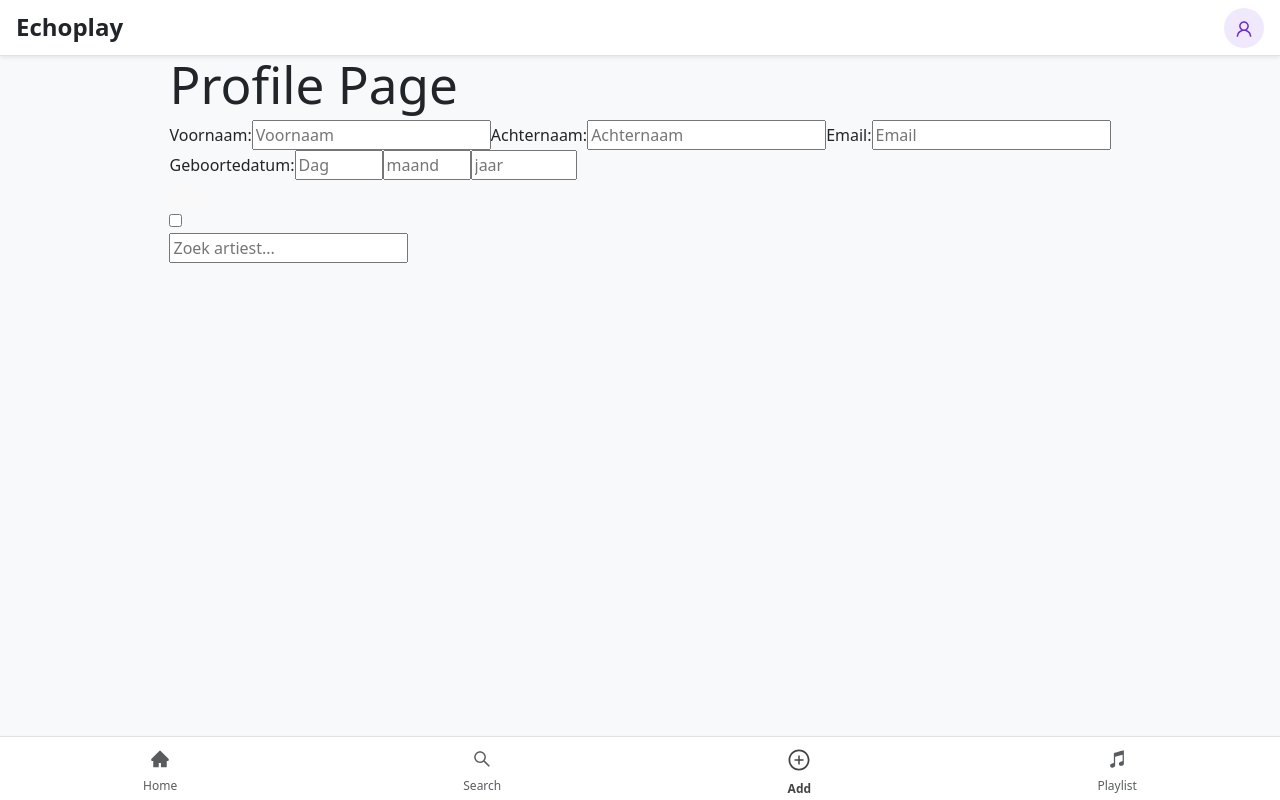
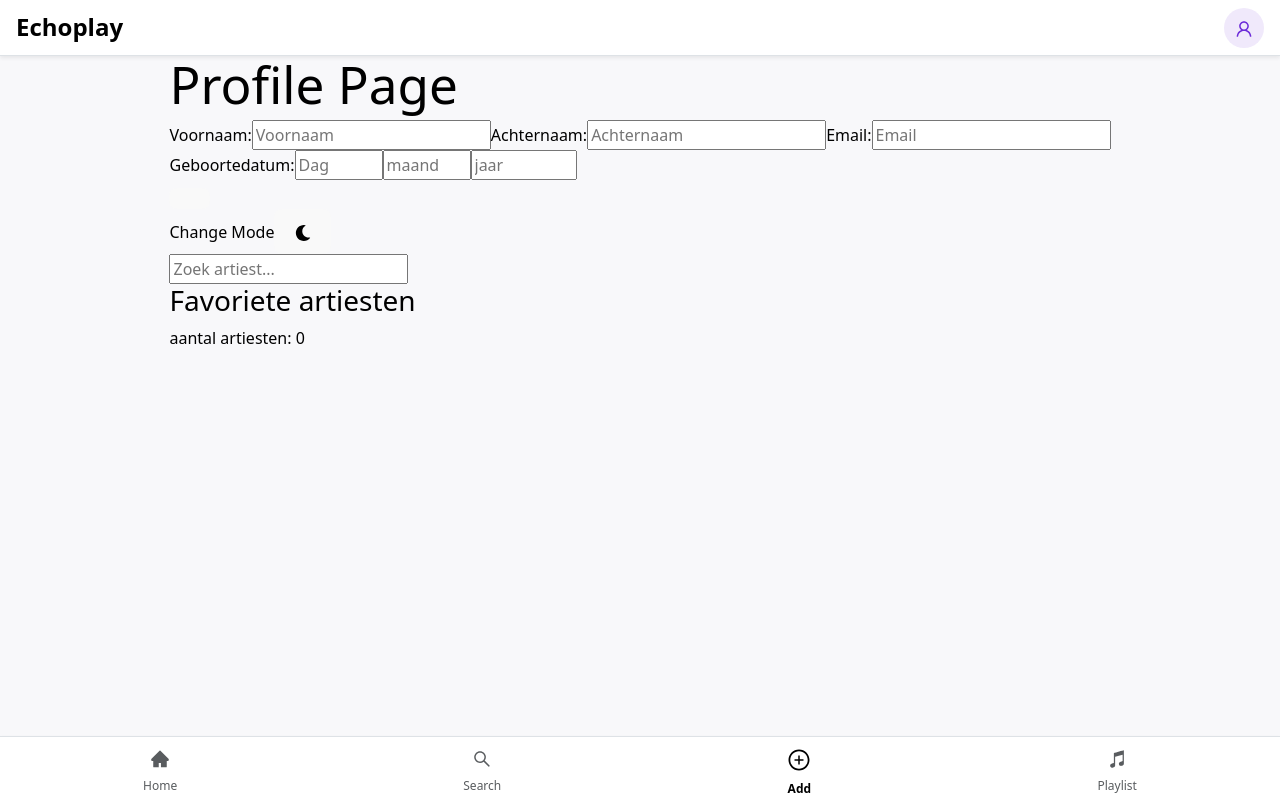
Before and after one commit to lucieokd/SA-ProjectLucieDanick-2526, a React (Vite) app in the folder echoplay/: page /profile in a window 1280 px wide. Built offline with nearby package versions, Linux system fonts and the light colour scheme.

Commit message:
DarkMode

```diff
--- a/echoplay/package.json
+++ b/echoplay/package.json
@@ -11,6 +11,7 @@
   "dependencies": {
     "@audius/sdk": "^11.1.0",
     "@emailjs/browser": "^4.4.1",
+    "@tailwindcss/vite": "^4.1.17",
     "bootstrap": "^5.3.8",
     "buffer": "^6.0.3",
     "crypto-browserify": "^3.12.1",
@@ -21,6 +22,7 @@
     "react-icons": "^5.5.0",
     "react-router-dom": "^7.9.4",
     "stream-browserify": "^3.0.0",
+    "tailwindcss": "^4.1.17",
     "web3": "^4.16.0"
   },
   "devDependencies": {
@@ -29,6 +31,7 @@
     "@types/react-dom": "^18.3.7",
     "@types/web3": "^1.0.20",
     "@vitejs/plugin-react": "^4.7.0",
+    "sass": "^1.94.0",
     "typescript": "^5.9.3",
     "vite": "^6.3.6",
     "vite-plugin-node-polyfills": "^0.24.0",
--- a/echoplay/src/App.tsx
+++ b/echoplay/src/App.tsx
@@ -1,4 +1,5 @@
 import { BrowserRouter as Router, Routes, Route } from "react-router-dom";
+import { useState, useEffect } from "react";
 import Login from "./pages/Login";
 import Home from "./pages/Home";
 import Library from "./pages/Library";
@@ -9,9 +10,28 @@ import RequestCode from "./pages/RequestCode";
 import VerifyCode from "./pages/VerifyCode";
 import Profile from "./pages/Profile";
 import UploadSongPage from "./pages/UploadSongPage";
+import { ThemeContext } from './components/Profile/theme-context';
 
 function App() {
+  const [theme, setTheme] = useState<string>(() => {
+    // Laad theme preference uit localStorage bij initialisatie
+    const savedTheme = localStorage.getItem('theme');
+    console.log("Gelezen theme uit localStorage:", savedTheme);
+    const initialTheme = savedTheme || 'light';
+    // Voeg class direct toe bij initialisatie
+    document.documentElement.className = `theme-${initialTheme}`;
+    return initialTheme;
+  });
+
+  // Update document.documentElement class wanneer theme verandert
+  useEffect(() => {
+    document.documentElement.className = `theme-${theme}`;
+    // Sla theme preference op in localStorage
+    localStorage.setItem('theme', theme);
+  }, [theme]);
+
   return (
+    <ThemeContext.Provider value={{ theme, setTheme }}>
       <Router>
         <Routes>
           {/* Login-pagina zonder layout */}
@@ -30,6 +50,7 @@ function App() {
           </Route>
         </Routes>
       </Router>
+    </ThemeContext.Provider>
   );
 }
 
--- a/echoplay/src/components/HeaderBar.tsx
+++ b/echoplay/src/components/HeaderBar.tsx
@@ -28,8 +28,14 @@ const HeaderBar = () => {
   }
 
   return (
-  <nav className="fixed-top d-flex justify-content-between align-items-center border-bottom shadow-sm px-3 py-2 bg-white" style={{ zIndex: 1002, height: '56px' }}>
-    <h1 className="h4 fw-bold mb-0 text-dark">{getPageTitle()}</h1>
+  <nav className="fixed-top d-flex justify-content-between align-items-center border-bottom shadow-sm px-3 py-2" style={{
+    zIndex: 1002,
+    height: '56px',
+    backgroundColor: 'var(--color-header-footer)',
+    color: 'var(--color-text)',
+    transition: 'background-color 0.3s ease, color 0.3s ease'
+  }}>
+    <h1 className="h4 fw-bold mb-0" style={{ color: 'var(--color-text)' }}>{getPageTitle()}</h1>
     <form onSubmit={handleProfileNaviagtion}>
        <button
       className="btn btn-link p-2 text-decoration-none rounded-circle"
--- a/echoplay/src/components/Navbar.tsx
+++ b/echoplay/src/components/Navbar.tsx
@@ -24,8 +24,14 @@ const Navbar: React.FC<NavbarProps> = ({ onAddClick }) => {
 
   return (
     <nav
-      className="fixed-bottom d-flex justify-content-around align-items-center bg-white border-top shadow-sm"
-      style={{ height: "64px", zIndex: 1000 }}
+      className="fixed-bottom d-flex justify-content-around align-items-center border-top shadow-sm"
+      style={{
+        height: "64px",
+        zIndex: 1000,
+        backgroundColor: 'var(--color-header-footer)',
+        color: 'var(--color-text)',
+        transition: 'background-color 0.3s ease, color 0.3s ease'
+      }}
     >
       {items.map((it) => {
         const active = location.pathname === it.to;
@@ -38,7 +44,7 @@ const Navbar: React.FC<NavbarProps> = ({ onAddClick }) => {
               className="add-button d-flex flex-column align-items-center justify-content-center text-decoration-none"
               style={{
                 cursor: "pointer",
-                color: "#444",
+                color: "var(--color-text)",
                 gap: "4px",
                 fontSize: "12px",
                 fontWeight: 600,
@@ -62,7 +68,7 @@ const Navbar: React.FC<NavbarProps> = ({ onAddClick }) => {
               gap: "4px",
               fontSize: "12px",
               fontWeight: active ? "600" : "400",
-              color: active ? "#6c2bd9" : undefined,
+              color: active ? "#6c2bd9" : "var(--color-text-muted)",
             }}
           >
             <span style={{ fontSize: "20px" }}>{it.icon}</span>
--- a/echoplay/src/components/Profile/UserInfo.tsx
+++ b/echoplay/src/components/Profile/UserInfo.tsx
@@ -1,6 +1,8 @@
-import React, { useState, useEffect, useRef } from 'react';
+import React, { useState, useEffect, useRef, useContext } from 'react';
+import { FaMoon, FaSun } from "react-icons/fa";
 import { getToken, getArtistInfo } from "../../API/SpotifyCred";
 import { IoSearchCircle } from 'react-icons/io5';
+import { ThemeContext } from './theme-context';
 
 interface Artist {
   id: string;
@@ -19,11 +21,7 @@ const userinfo = () => {
     const [favourite_artists, setFavourite_artists] = useState<Artist[]>([]);
     const [isSearching, setIsSearching] = useState(false);
     const debounceTimer = useRef<NodeJS.Timeout | null>(null);
-
-    const handleCredentialsChange = (e) => {
-        e.preventDefault();
-        //
-    };
+    const { theme, setTheme } = useContext(ThemeContext);
 
     const handleSearchChange = (e: React.ChangeEvent<HTMLInputElement>) => {
         const value = e.target.value;
@@ -79,10 +77,17 @@ const userinfo = () => {
         console.log("Artiest verwijderd uit favorieten:", artistId);
     }
 
-    const handleChangeMode = (e) => {
+    const handleChangeMode = (e: React.MouseEvent<HTMLButtonElement>) => {
+        e.preventDefault();
+        const newTheme = theme === 'light' ? 'dark' : 'light';
+        setTheme(newTheme);
+        console.log(`${newTheme === 'dark' ? 'Dark' : 'Light'} mode ingeschakeld`);
+    }
+
+    const handleCredentialsChange = (e) => {
         e.preventDefault();
         //
-    }
+    };
 
     // Cleanup timer bij unmount
     useEffect(() => {
@@ -110,9 +115,12 @@ const userinfo = () => {
                 </div>
                 <button type="submit" value="Verander credentials" />
             </form>
-            <form onChange={handleChangeMode}>
-                <input type="checkbox" value="Dark Mode" />
-            </form>
+            <div>
+                <label htmlFor="">Change Mode</label>
+                <button type="button" onClick={handleChangeMode}>
+                    {theme === 'dark' ? <FaSun /> : <FaMoon />}
+                </button>
+            </div>
             <div>
                 <div>
                     <input type="search" placeholder='Zoek artiest...'
@@ -140,7 +148,7 @@ const userinfo = () => {
                     </div>
                 )}
             </div>
-             {favourite_artists.length > 0 && (
+            <div>
                 <div className="favourite-artists">
                     <h3>Favoriete artiesten</h3>
                     <p>aantal artiesten: {favourite_artists.length}</p>
@@ -153,7 +161,7 @@ const userinfo = () => {
                         ))}
                     </ul>
                 </div>
-                )}
+            </div>
 
         </div>
     );
--- /dev/null
+++ b/echoplay/src/components/Profile/theme-context.ts
@@ -0,0 +1,12 @@
+// theme-context.ts
+import { createContext } from 'react';
+
+interface ThemeContextType {
+  theme: string;
+  setTheme: (theme: string) => void;
+}
+
+export const ThemeContext = createContext<ThemeContextType>({
+  theme: 'light',
+  setTheme: () => {},
+});
--- a/echoplay/src/index.css
+++ b/echoplay/src/index.css
@@ -12,6 +12,20 @@
   -webkit-font-smoothing: antialiased;
   -moz-osx-font-smoothing: grayscale;
   -webkit-text-size-adjust: 100%;
+
+  /* Theme variabelen - Light mode (default) */
+  --color-header-footer: #fff;
+  --color-text: #000;
+  --color-background: #f8f8fa;
+  --color-text-muted: #6c757d;
+}
+
+/* Dark mode theme variabelen */
+.theme-dark {
+  --color-header-footer: #36394c;
+  --color-text: #eff2f7;
+  --color-background: #222736;
+  --color-text-muted: #adb5bd;
 }
 
 a {
@@ -30,10 +44,12 @@ html, body, #root {
 }
 
 body {
-  background-color: #f8f9fa; /* Bootstrap's bg-light */
+  background-color: var(--color-background);
+  color: var(--color-text);
   display: flex;
   justify-content: center;
   align-items: center;
+  transition: background-color 0.3s ease, color 0.3s ease;
 }
 
 
--- a/echoplay/src/layouts/MainLayout.tsx
+++ b/echoplay/src/layouts/MainLayout.tsx
@@ -9,7 +9,11 @@ const MainLayout: React.FC = () => {
   const [showAddPopup, setShowAddPopup] = useState(false);
 
   return (
-    <div className="d-flex flex-column min-vh-100 position-relative">
+    <div className="d-flex flex-column min-vh-100 position-relative" style={{
+      backgroundColor: 'var(--color-background)',
+      color: 'var(--color-text)',
+      transition: 'background-color 0.3s ease, color 0.3s ease'
+    }}>
       <HeaderBar/>
 
       <div className="flex-grow-1" style={{ paddingTop: '56px' }}>
--- a/echoplay/vite.config.ts
+++ b/echoplay/vite.config.ts
@@ -1,6 +1,7 @@
 import { defineConfig } from "vite";
 import react from "@vitejs/plugin-react";
 import { nodePolyfills } from "vite-plugin-node-polyfills";
+
 
 export default defineConfig({
   plugins: [
```
Also changed, not shown: echoplay/src/styles/theme-variables.scss (added, +32 -0 lines), 1 other file (tests, documents, lock files or other folders). Lines whose indentation alone changed are shown as unchanged.
